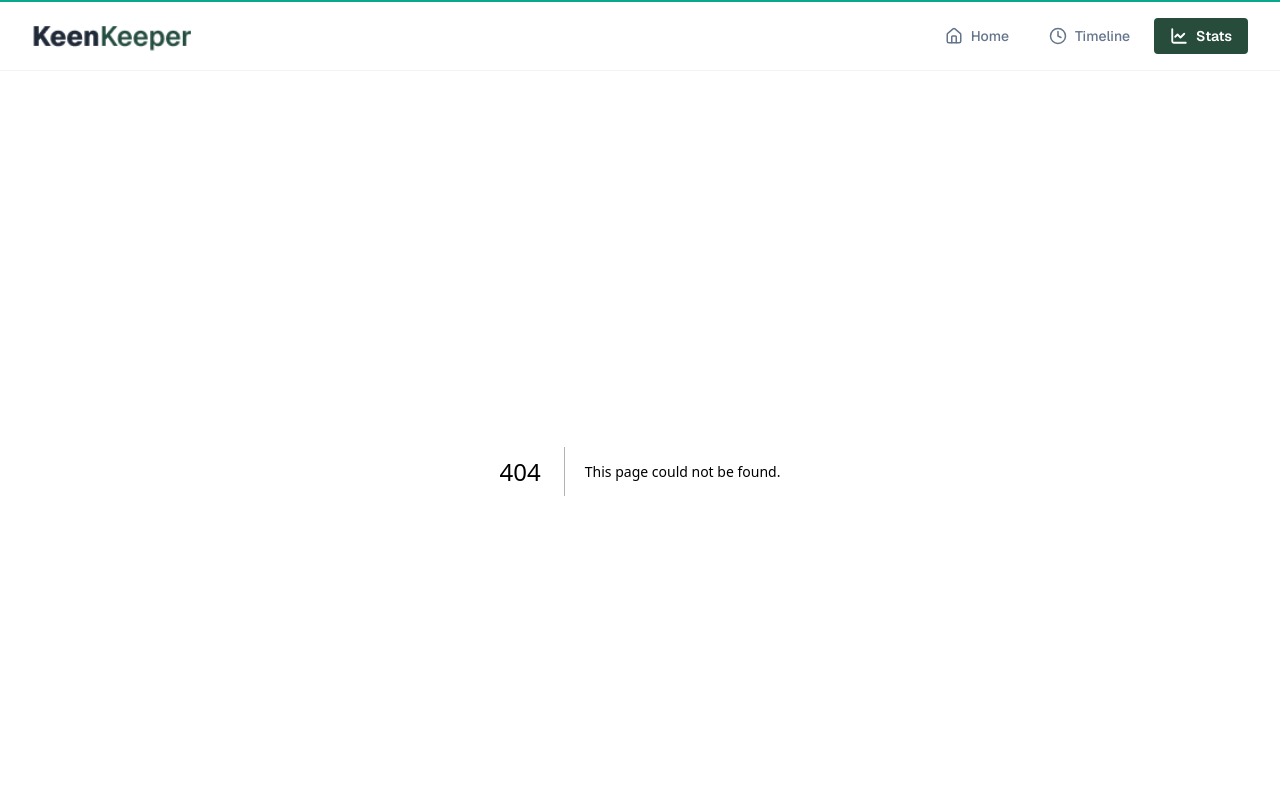
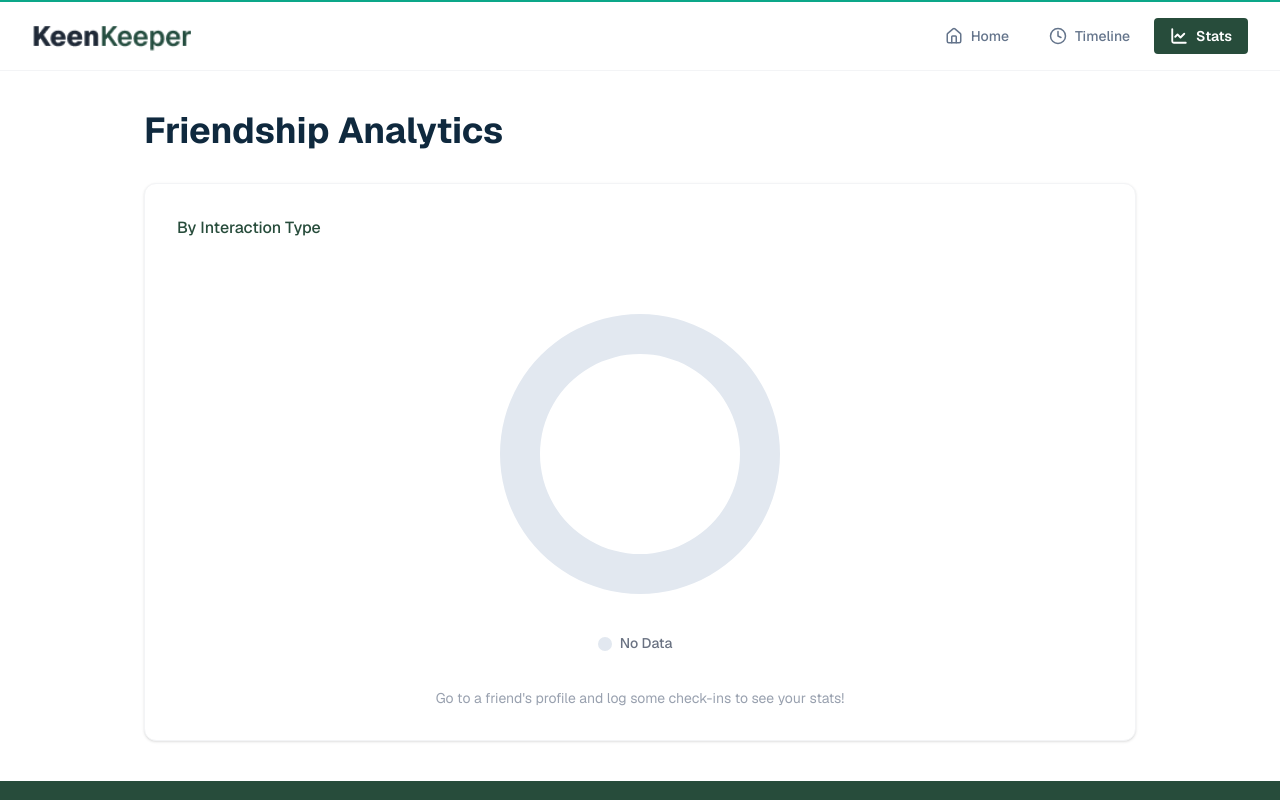
Before and after one commit to MdRoyet/keenkeeper-nextjs, a Next.js app: page /stats in a window 1280 px wide. Before the commit this address had no page. Shown: the top 800 px of the page. Built offline with nearby package versions, Linux system fonts and the light colour scheme.

Commit message:
Friends Stats completed

```diff
--- a/package.json
+++ b/package.json
@@ -15,7 +15,8 @@
     "react": "19.2.4",
     "react-dom": "19.2.4",
     "react-hot-toast": "^2.6.0",
-    "react-icons": "^5.6.0"
+    "react-icons": "^5.6.0",
+    "recharts": "^3.8.1"
   },
   "devDependencies": {
     "@tailwindcss/postcss": "^4",
--- /dev/null
+++ b/src/app/stats/page.jsx
@@ -0,0 +1,122 @@
+"use client";
+
+import React, { useMemo } from "react";
+import { useFriends } from "@/context/FriendsContext";
+import {
+  PieChart,
+  Pie,
+  Cell,
+  Tooltip,
+  Legend,
+  ResponsiveContainer,
+} from "recharts";
+
+export default function StatsPage() {
+  const { timeline } = useFriends();
+
+  // 1. Process the Timeline Data
+  // We use useMemo so it only recalculates when the timeline actually changes
+  const chartData = useMemo(() => {
+    // If no interactions exist yet, show a dummy placeholder chart
+    if (timeline.length === 0) {
+      return [{ name: "No Data", value: 1, color: "#e2e8f0" }]; // Light gray
+    }
+
+    // Count how many times each interaction type happened
+    const counts = timeline.reduce((acc, entry) => {
+      acc[entry.type] = (acc[entry.type] || 0) + 1;
+      return acc;
+    }, {});
+
+    // Format it specifically for Recharts
+    return [
+      { name: "Text", value: counts["Text"] || 0, color: "#8b5cf6" }, // Purple
+      { name: "Call", value: counts["Call"] || 0, color: "#274c3b" }, // Dark Green
+      { name: "Video", value: counts["Video"] || 0, color: "#22c55e" }, // Light Green
+    ].filter((item) => item.value > 0); // Only show slices that have actual data
+  }, [timeline]);
+
+  // 2. Custom Tooltip for when you hover over the chart slices
+  const CustomTooltip = ({ active, payload }) => {
+    if (active && payload && payload.length) {
+      const data = payload[0].payload;
+      if (data.name === "No Data") return null;
+
+      return (
+        <div className="px-4 py-3 bg-white border border-gray-100 shadow-lg rounded-xl">
+          <p className="font-semibold text-[#0f293e]">{data.name}</p>
+          <p className="text-sm text-gray-500">
+            {data.value} {data.value === 1 ? "interaction" : "interactions"}
+          </p>
+        </div>
+      );
+    }
+    return null;
+  };
+
+  return (
+    <div className="w-full max-w-5xl px-4 py-10 mx-auto">
+      {/* Page Heading */}
+      <h1 className="mb-8 text-4xl font-bold text-[#0f293e]">
+        Friendship Analytics
+      </h1>
+
+      {/* Main Chart Card */}
+      <div className="w-full p-8 transition-shadow bg-white border border-gray-100 shadow-sm rounded-xl hover:shadow-md">
+        {/* Card Subheading */}
+        <h2 className="mb-8 font-medium text-[#274c3b]">By Interaction Type</h2>
+
+        {/* The Chart Container */}
+        {/* We use ResponsiveContainer so it scales perfectly on mobile and desktop */}
+        <div className="w-full h-[400px]">
+          <ResponsiveContainer width="100%" height="100%">
+            <PieChart>
+              <Pie
+                data={chartData}
+                cx="50%" // Center X
+                cy="50%" // Center Y
+                innerRadius={100} // Creates the donut hole
+                outerRadius={140} // Thickness of the donut
+                paddingAngle={5} // The gap between slices (matches your Figma)
+                dataKey="value"
+                animationBegin={0}
+                animationDuration={1500} // Smooth 1.5s load animation
+              >
+                {/* Map our specific colors to each slice */}
+                {chartData.map((entry, index) => (
+                  <Cell
+                    key={`cell-${index}`}
+                    fill={entry.color}
+                    stroke="transparent" // Removes default borders
+                    className="transition-all duration-300 outline-none hover:opacity-80"
+                  />
+                ))}
+              </Pie>
+
+              <Tooltip content={<CustomTooltip />} />
+
+              {/* Legend Configuration */}
+              <Legend
+                verticalAlign="bottom"
+                height={36}
+                iconType="circle"
+                formatter={(value, entry) => (
+                  <span className="text-sm font-medium text-gray-500 ml-1">
+                    {value}
+                  </span>
+                )}
+              />
+            </PieChart>
+          </ResponsiveContainer>
+        </div>
+
+        {/* Empty State Warning */}
+        {timeline.length === 0 && (
+          <p className="mt-4 text-sm text-center text-gray-400">
+            Go to a friend's profile and log some check-ins to see your stats!
+          </p>
+        )}
+      </div>
+    </div>
+  );
+}
--- a/src/components/FriendsData/FriendsData.jsx
+++ b/src/components/FriendsData/FriendsData.jsx
@@ -49,7 +49,9 @@ const FriendsData = () => {
 
   return (
     <div className="w-full max-w-5xl px-4 py-8 mx-auto">
-      <h2 className="mb-6 text-2xl font-bold text-[#0f293e]">Your Friends</h2>
+      <h2 className="mb-6 text-2xl font-bold text-center text-[#0f293e] sm:text-left">
+        Your Friends
+      </h2>
 
       <div className="grid grid-cols-1 gap-6 sm:grid-cols-2 md:grid-cols-3 lg:grid-cols-4">
         {friends.map((friend) => (
```
Also changed, not shown: 1 other file (tests, documents, lock files or other folders).
